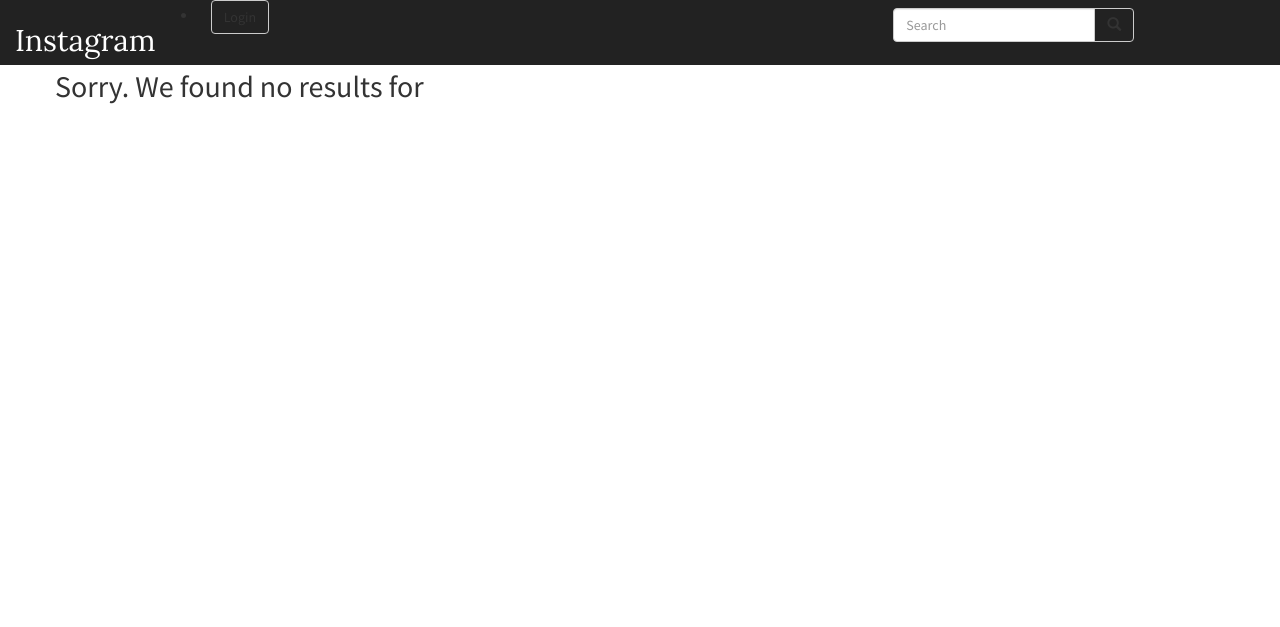
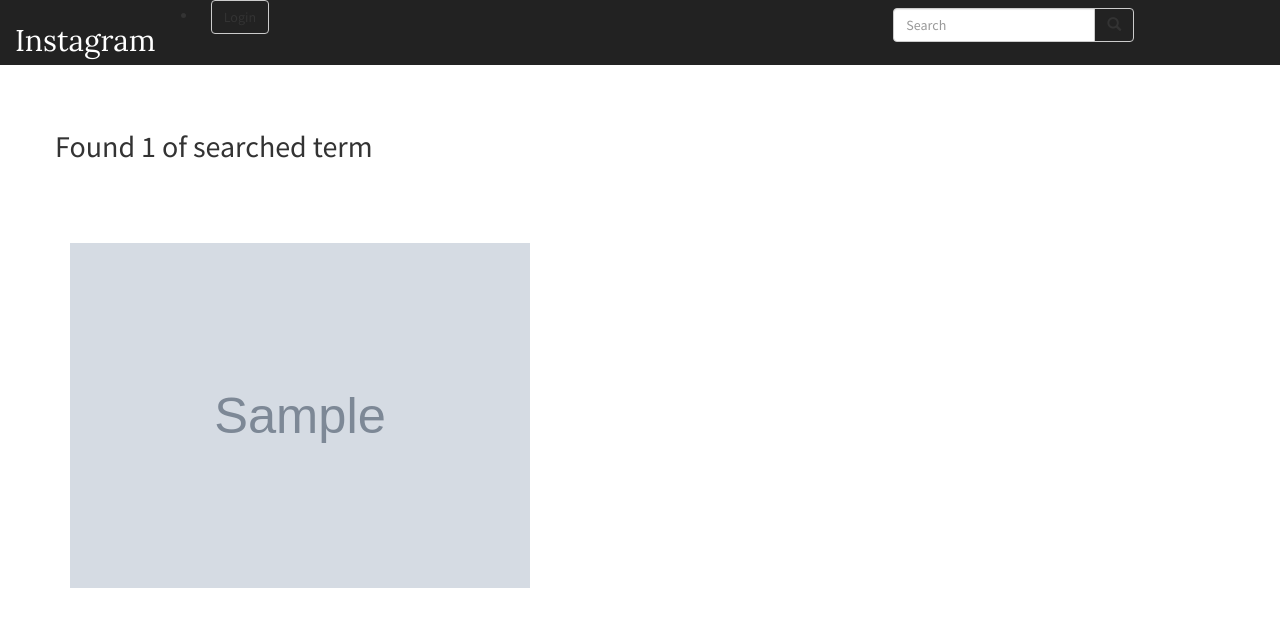
Before and after one commit to CollinsMuiruri/Instagram1-clone, a Django app: template Insta/Gram/templates/allofinsta/search.html in a window 1280 px wide. Shown: the top 627 px of the page. Run offline with Django 3.2, Linux system fonts and the light colour scheme; tables that the repository leaves empty hold one stand-in row (values such as "Sample post"); the template is opened without the code that fills it: values that come from a table or form of the project are taken from there, most other values are stand-ins (such as "Sample title", 1, 10 or a date in 2020); grey boxes marked "Sample" are stand-in pictures; some libraries are stand-ins or nearby versions.

Commit message:
Update final changes

```diff
--- a/Insta/Gram/models.py
+++ b/Insta/Gram/models.py
@@ -85,8 +85,8 @@ class Image(models.Model):
         return images
 
     @classmethod
-    def search_by_title(cls, search_term):
-        images = cls.objects.filter(title__icontains=search_term)
+    def search_by_image_name(cls, search_term):
+        images = cls.objects.filter(image_name__icontains=search_term)
         return images
 
 
--- a/Insta/Gram/templates/allofinsta/search.html
+++ b/Insta/Gram/templates/allofinsta/search.html
@@ -1,19 +1,13 @@
 {%extends 'allofinsta/base.html'%}
-{% load static %}
 {% block content %}
-<link href="https://fonts.googleapis.com/css?family=Quicksand" rel="stylesheet">
-<style media="screen">
-  body {
-    font-family: 'Quicksand', sans-serif;
-  }
-</style>
-<div class="container">
+<div class="container" style="margin-top:60px;">
 
   <div class="row">
-    {% if articles%}
-      <h2>These are the results for {{message}}</h2>
+    {% if images %}
+      <h2>Found {{ images|length }} of searched term {{message}}</h2>
     {% else %}
-      <h2>Sorry. We found no results for {{message}}</h2>
+    <p class="patrick">&#x1F609 &#x1F605</p>
+      <h2>Found 0 photos for the search term {{message}}</h2>
     {% endif %}
 
   </div>
@@ -21,9 +15,10 @@
   <div class="row">
 
   {% if images %}
-    {% for image in images %}
-      <div class="col-sm-6 col-md-3">
-          <h1>{{image.image_name}}</h1>
+    {% for item in images %}
+      <div class="col-sm-6 col-md-6">
+          <h1>{{item.image_name}}</h1>
+        <img class="img-fluid" src="{{item.image.url}}" width="460" height="345">
       </div>
     {% endfor %}
   {% endif %}
--- a/Insta/Gram/views.py
+++ b/Insta/Gram/views.py
@@ -31,17 +31,17 @@ def latest_images(request):
 
 @login_required(login_url='/accounts/login')
 def search_results(request):
-    searched_images = Image.search_by_title()
-
     if 'image' in request.GET and request.GET["image"]:
         search_term = request.GET.get("image")
+        searched_images = Image.search_by_image_name(search_term)
         message = f"{search_term}"
 
         return render(request, 'allofinsta/search.html', {"message": message, "images": searched_images})
 
     else:
-        message = "You haven't searched for any term"
+        message = "because you haven't searched for any term "
         return render(request, 'allofinsta/search.html', {"message": message})
+
 
 
 @login_required(login_url='/accounts/login/')
```
